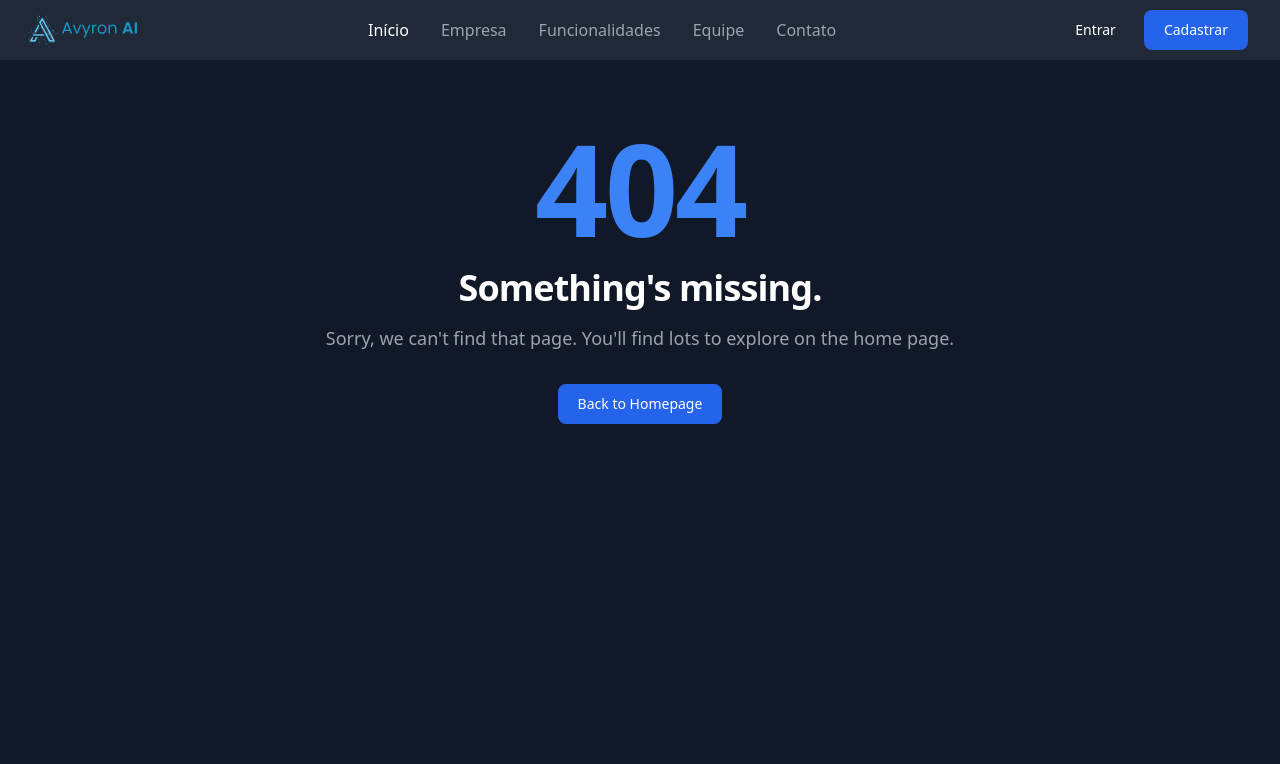
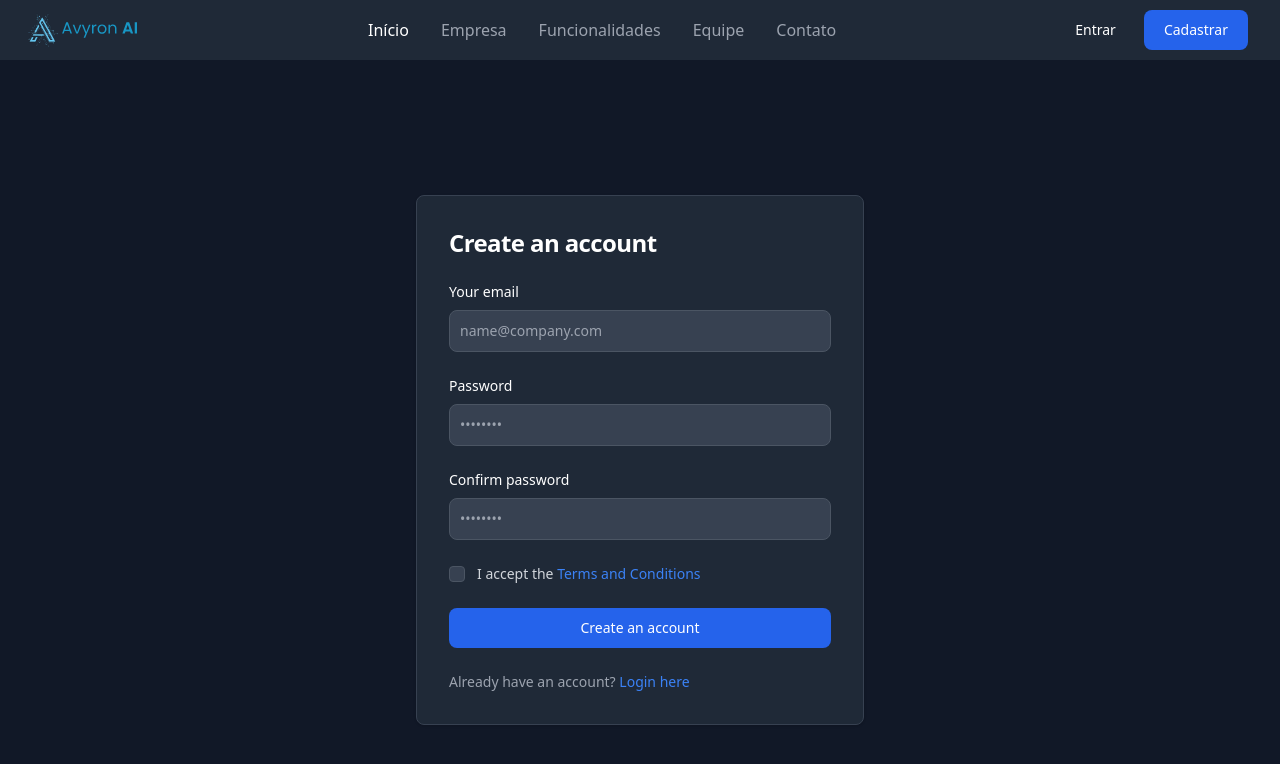
Before and after one commit to avyronai/nx-ui-avyron, an Angular app: page /register in a window 1280 px wide. Before the commit this address led to /error. Shown: the top 764 px of the page. Built offline with nearby package versions, Linux system fonts and the light colour scheme.

Commit message:
Adiciona nova rota para registro de usuários, carregando o módulo de registro de forma assíncrona.

```diff
--- a/src/app/app.routes.ts
+++ b/src/app/app.routes.ts
@@ -10,6 +10,10 @@ const routes: Routes = [
     loadChildren: () => import('./routes/login.routes').then((m) => m.loginRoutes),
   },
   {
+    path: 'register',
+    loadChildren: () => import('./routes/register.routes').then((m) => m.registerRoutes),
+  },
+  {
     path: 'error',
     loadChildren: () => import('./routes/error.routes').then((m) => m.errorRoutes),
   },
--- /dev/null
+++ b/src/app/register/register.component.html
@@ -0,0 +1,95 @@
+<app-header></app-header>
+
+<section class="bg-gray-50 dark:bg-gray-900">
+  <div class="flex flex-col items-center justify-center px-6 py-8 mx-auto md:h-screen lg:py-0">
+    <div
+      class="w-full bg-white rounded-lg shadow dark:border md:mt-0 sm:max-w-md xl:p-0 dark:bg-gray-800 dark:border-gray-700"
+    >
+      <div class="p-6 space-y-4 md:space-y-6 sm:p-8">
+        <h1
+          class="text-xl font-bold leading-tight tracking-tight text-gray-900 md:text-2xl dark:text-white"
+        >
+          Create an account
+        </h1>
+        <form class="space-y-4 md:space-y-6" action="#">
+          <div>
+            <label for="email" class="block mb-2 text-sm font-medium text-gray-900 dark:text-white"
+              >Your email</label
+            >
+            <input
+              type="email"
+              name="email"
+              id="email"
+              class="bg-gray-50 border border-gray-300 text-gray-900 text-sm rounded-lg focus:ring-primary-600 focus:border-primary-600 block w-full p-2.5 dark:bg-gray-700 dark:border-gray-600 dark:placeholder-gray-400 dark:text-white dark:focus:ring-blue-500 dark:focus:border-blue-500"
+              placeholder="name@company.com"
+              required=""
+            />
+          </div>
+          <div>
+            <label
+              for="password"
+              class="block mb-2 text-sm font-medium text-gray-900 dark:text-white"
+              >Password</label
+            >
+            <input
+              type="password"
+              name="password"
+              id="password"
+              placeholder="••••••••"
+              class="bg-gray-50 border border-gray-300 text-gray-900 text-sm rounded-lg focus:ring-primary-600 focus:border-primary-600 block w-full p-2.5 dark:bg-gray-700 dark:border-gray-600 dark:placeholder-gray-400 dark:text-white dark:focus:ring-blue-500 dark:focus:border-blue-500"
+              required=""
+            />
+          </div>
+          <div>
+            <label
+              for="confirm-password"
+              class="block mb-2 text-sm font-medium text-gray-900 dark:text-white"
+              >Confirm password</label
+            >
+            <input
+              type="confirm-password"
+              name="confirm-password"
+              id="confirm-password"
+              placeholder="••••••••"
+              class="bg-gray-50 border border-gray-300 text-gray-900 text-sm rounded-lg focus:ring-primary-600 focus:border-primary-600 block w-full p-2.5 dark:bg-gray-700 dark:border-gray-600 dark:placeholder-gray-400 dark:text-white dark:focus:ring-blue-500 dark:focus:border-blue-500"
+              required=""
+            />
+          </div>
+          <div class="flex items-start">
+            <div class="flex items-center h-5">
+              <input
+                id="terms"
+                aria-describedby="terms"
+                type="checkbox"
+                class="w-4 h-4 border border-gray-300 rounded bg-gray-50 focus:ring-3 focus:ring-primary-300 dark:bg-gray-700 dark:border-gray-600 dark:focus:ring-primary-600 dark:ring-offset-gray-800"
+                required=""
+              />
+            </div>
+            <div class="ml-3 text-sm">
+              <label for="terms" class="font-light text-gray-500 dark:text-gray-300"
+                >I accept the
+                <a
+                  class="font-medium text-primary-600 hover:underline dark:text-primary-500"
+                  href="#"
+                  >Terms and Conditions</a
+                ></label
+              >
+            </div>
+          </div>
+          <button
+            type="submit"
+            class="w-full text-white bg-primary-600 hover:bg-primary-700 focus:ring-4 focus:outline-none focus:ring-primary-300 font-medium rounded-lg text-sm px-5 py-2.5 text-center dark:bg-primary-600 dark:hover:bg-primary-700 dark:focus:ring-primary-800"
+          >
+            Create an account
+          </button>
+          <p class="text-sm font-light text-gray-500 dark:text-gray-400">
+            Already have an account?
+            <a href="#" class="font-medium text-primary-600 hover:underline dark:text-primary-500"
+              >Login here</a
+            >
+          </p>
+        </form>
+      </div>
+    </div>
+  </div>
+</section>
--- /dev/null
+++ b/src/app/register/register.component.scss
@@ -0,0 +1,3 @@
+:host {
+  display: block;
+}
--- /dev/null
+++ b/src/app/register/register.component.ts
@@ -0,0 +1,15 @@
+import { ChangeDetectionStrategy, Component, type OnInit } from '@angular/core';
+import { HeaderComponent } from "../site/landing-page/header/header.component";
+
+@Component({
+  selector: 'app-register',
+  imports: [HeaderComponent],
+  templateUrl: './register.component.html',
+  styleUrl: './register.component.scss',
+  changeDetection: ChangeDetectionStrategy.OnPush,
+})
+export class RegisterComponent implements OnInit {
+
+  ngOnInit(): void { }
+
+}
--- /dev/null
+++ b/src/app/routes/register.routes.ts
@@ -0,0 +1,8 @@
+import { Routes } from '@angular/router';
+
+export const registerRoutes: Routes = [
+  {
+    path: '',
+    loadComponent: () => import('../register/register.component').then((m) => m.RegisterComponent),
+  },
+];
```
